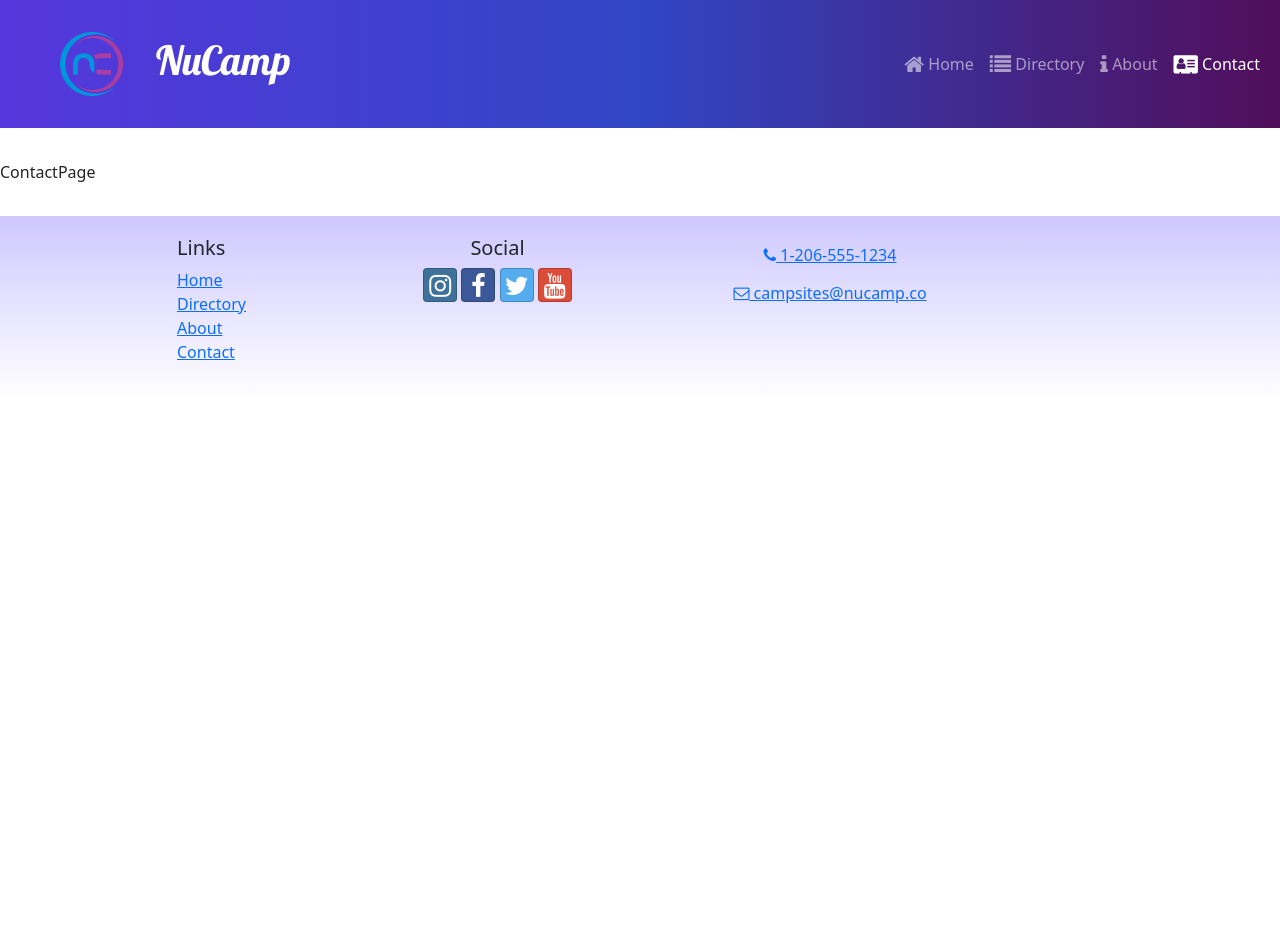
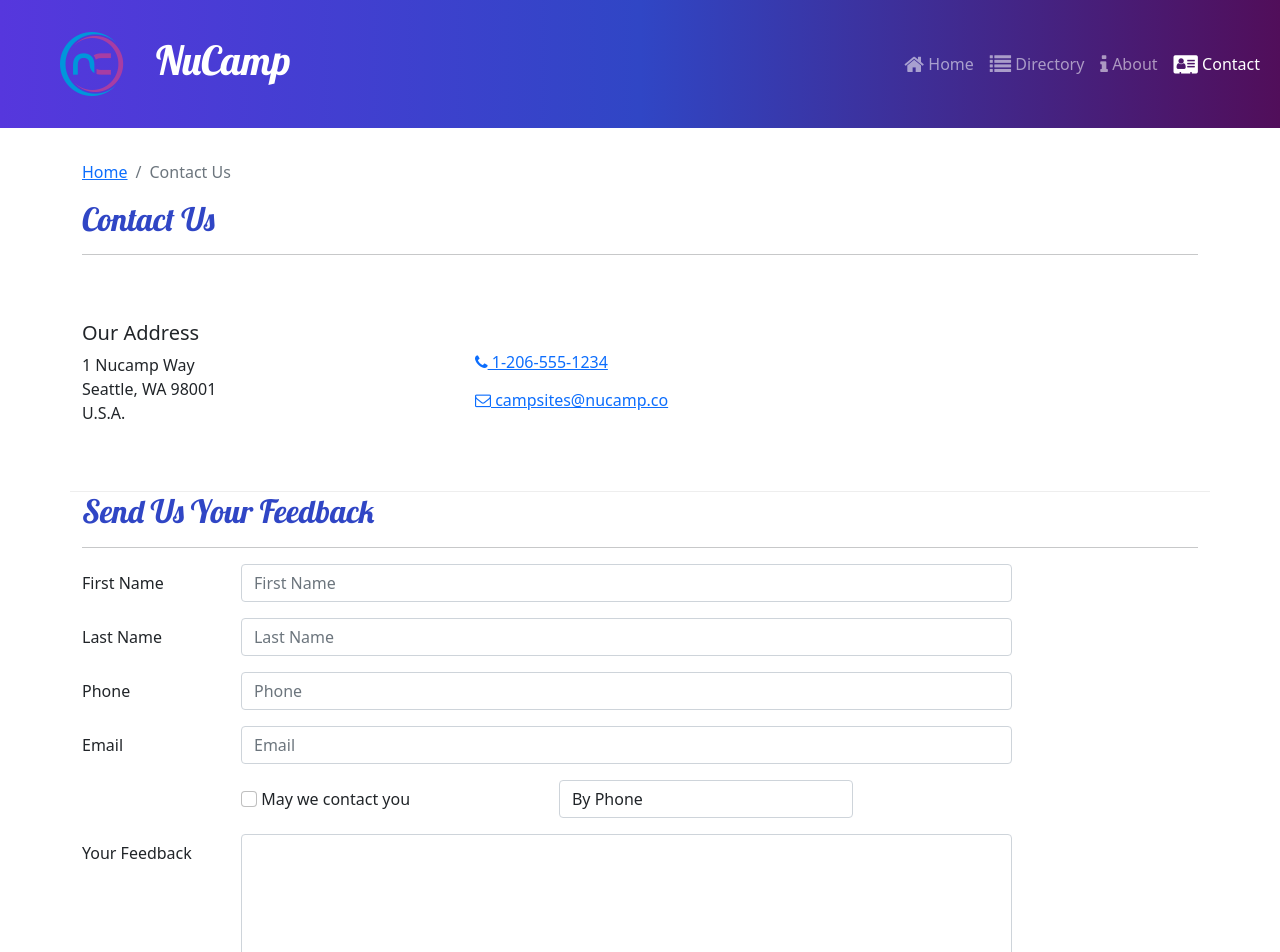
Before and after one commit to PanchoDelRancho/nucampsite-react, a React (Create React App) app: page /contact in a window 1280 px wide. Shown: the top 952 px of the page. Before the commit the page ends 800 px from the top, so only its background shows below. Built offline with nearby package versions, Linux system fonts and the light colour scheme.

Commit message:
contact form added with validation using Formik

```diff
--- /dev/null
+++ b/src/components/ContactForm.js
@@ -0,0 +1,121 @@
+import { Button, Label, Col, FormGroup } from "reactstrap";
+import { Formik, Field, Form ,ErrorMessage} from "formik";
+import {validateContactForm} from '../utils/validateContactForm'
+
+const ContactForm = () => {
+    const handleSubmit =(values,{resetForm}) => {
+        console.log('form values:',values);
+        console.log('in JSON:', JSON.stringify(values));
+        resetForm()
+    }
+
+    return (
+    <Formik
+      initialValues={{
+        firstName: "",
+        lastName: "",
+        phoneNum: "",
+        email: "",
+        agree: false,
+        contactType: "By phone",
+        feedback: "",
+      }}
+      onSubmit={handleSubmit}
+      validate={validateContactForm}
+    >
+      <Form>
+        <FormGroup row>
+          <Label htmlFor="firstName" md="2">
+            First Name
+          </Label>
+          <Col md="10">
+            <Field
+              name="firstName"
+              placeholder="First Name"
+              className="form-control"
+            />
+            <ErrorMessage name='firstName'>
+                {(msg)=> <p className='text-danger'>{msg}</p>}
+            </ErrorMessage>
+          </Col>
+        </FormGroup>
+        <FormGroup row>
+          <Label htmlFor="lastName" md="2">
+            Last Name
+          </Label>
+          <Col md="10">
+            <Field
+              name="lastName"
+              placeholder="Last Name"
+              className="form-control"
+            />
+            <ErrorMessage name='lastName'>
+                {(msg)=> <p className='text-danger'>{msg}</p>}
+            </ErrorMessage>
+          </Col>
+        </FormGroup>
+        <FormGroup row>
+          <Label htmlFor="phoneNum" md="2">
+            Phone
+          </Label>
+          <Col md="10">
+            <Field
+              name="phoneNum"
+              placeholder="Phone"
+              className="form-control"
+            />
+            <ErrorMessage name='phoneNum'>
+                {(msg)=> <p className='text-danger'>{msg}</p>}
+            </ErrorMessage>
+          </Col>
+        </FormGroup>
+        <FormGroup row>
+          <Label htmlFor="email" md="2">
+            Email
+          </Label>
+          <Col md="10">
+            <Field
+              name="email"
+              placeholder="Email"
+              type="email"
+              className="form-control"
+            />
+            <ErrorMessage name='email'>
+                {(msg)=> <p className='text-danger'>{msg}</p>}
+            </ErrorMessage>
+          </Col>
+        </FormGroup>
+        <FormGroup row>
+          <Label check md={{ size: 4, offset: 2 }}>
+            <Field name='agree' type="checkbox" className="form-check-input" />{' '}
+            May we contact you
+          </Label>
+          <Col md="4">
+            <Field name="contactType" as="select" className="form-control">
+              <option>By Phone</option>
+              <option>By Email</option>
+            </Field>
+          </Col>
+        </FormGroup>
+        <FormGroup row>
+          <Label htmlFor="feedback" md="2">
+            Your Feedback
+          </Label>
+          <Col md="10">
+            <Field name="feedback" as='textarea' rows="12" className="form-control" />
+          </Col>
+        </FormGroup>
+        <FormGroup row>
+            <Col md={{size:'10', offset:2 }} >
+                <Button type="submit" color="primary">
+                    Send FeedBack
+                </Button>
+            </Col>
+
+        </FormGroup>
+      </Form>
+    </Formik>
+  );
+};
+
+export default ContactForm;
--- a/src/pages/ContactPage.js
+++ b/src/pages/ContactPage.js
@@ -1,5 +1,46 @@
+import ContactForm from '../components/ContactForm'
+import { Container, Row, Col } from "reactstrap";
+import SubHeader from "../components/SubHeader";
+
 const ContactPage = () => {
-    return <div>ContactPage</div>;
+  return (
+    <Container>
+      <SubHeader current="Contact Us"></SubHeader>
+      <Row className="row-content align-items-center">
+        <Col sm="4">
+          <h5>Our Address</h5>
+          <address>
+            1 Nucamp Way
+            <br />
+            Seattle, WA 98001
+            <br />
+            U.S.A.
+          </address>
+        </Col>
+        <Col>
+          <a role="button" className="btn btn-link" href="tel:+12065551234">
+            <i className="fa fa-phone" /> 1-206-555-1234
+          </a>
+          <br />
+          <a
+            role="button"
+            className="btn btn-link"
+            href="mailto:fakeemail@fakeemail.co"
+          >
+            <i className="fa fa-envelope-o" /> campsites@nucamp.co
+          </a>
+        </Col>
+      </Row>
+      <Col xs='12'>
+        <h2>Send Us Your Feedback</h2>
+        <hr/>
+      </Col>
+      <Col md='10'>
+        <ContactForm />
+      </Col>
+      <Row className="row-content"></Row>
+    </Container>
+  );
 };
 
 export default ContactPage;
--- /dev/null
+++ b/src/utils/validateContactForm.js
@@ -0,0 +1,31 @@
+export const validateContactForm=(values)=>{
+    const {firstName, lastName,phoneNum, email}=values
+    const errors = {};
+
+    if (!firstName) {
+        errors.firstName= 'Required'
+    } else if (firstName.length < 2) {
+        errors.firstName='Must be at least 2 characters.'
+    }else if (firstName.length > 15) {
+        errors.firstName='Must be 15 characters or less.'
+    }
+
+    if (!lastName) {
+        errors.lastName= 'Required'
+    } else if (lastName.length < 2) {
+        errors.lastName='Must be at least 2 characters.'
+    }else if (lastName.length > 15) {
+        errors.lastName='Must be 15 characters or less.'
+    }
+
+    const reg =/^\d+$/
+    if (!reg.test(phoneNum)){
+        errors.phoneNum=' The phone number should contain only numbers'
+    }
+
+    if(!email.includes('@')){
+        errors.email= 'Email should contain a @'
+    }
+
+    return errors
+}
```
